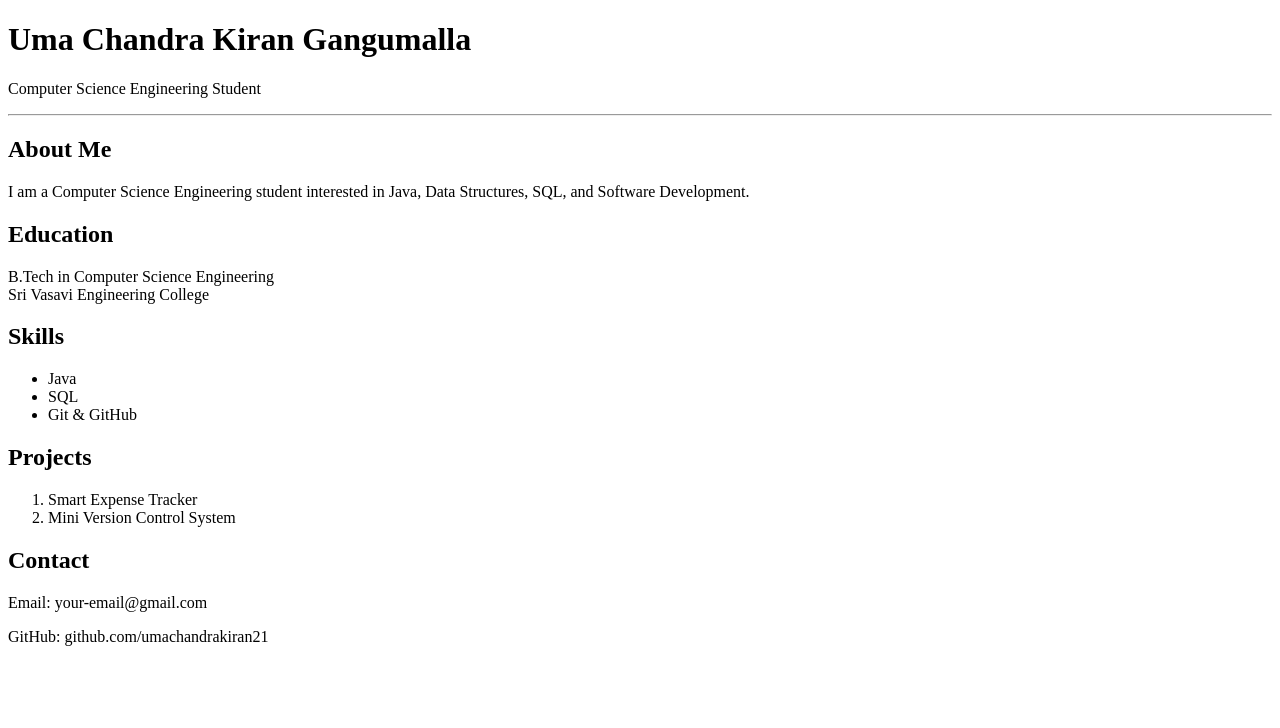
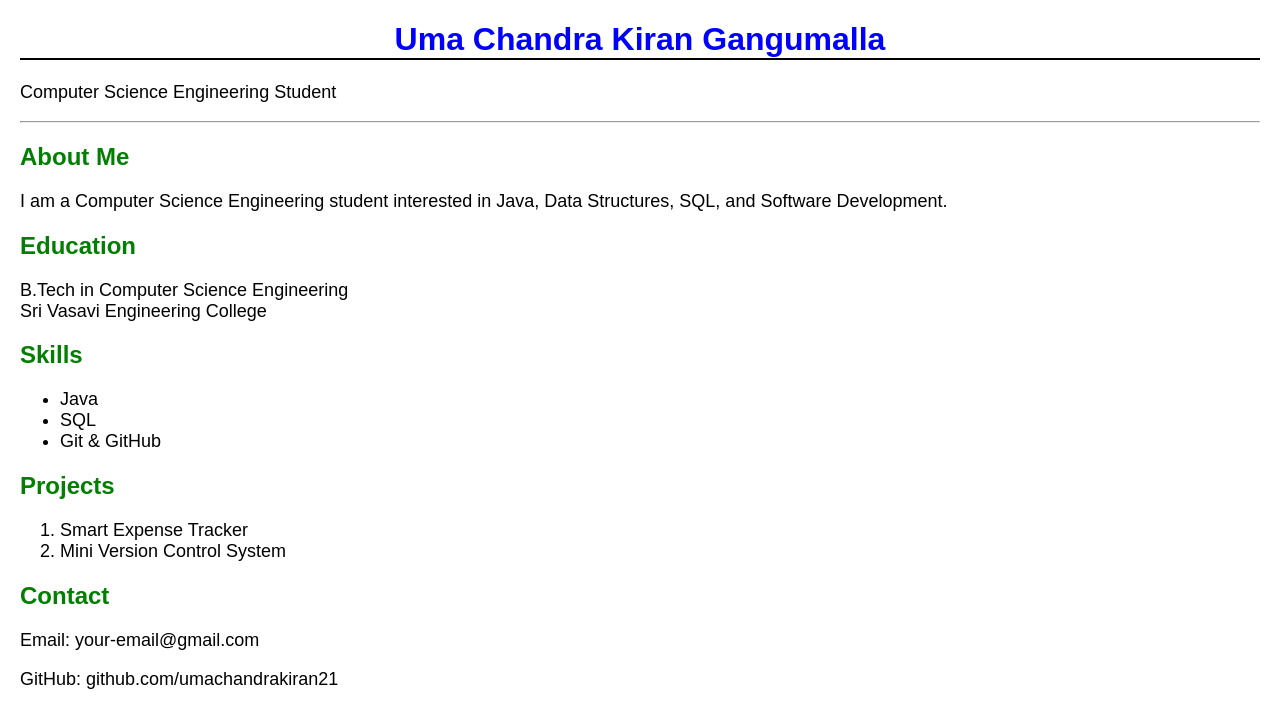
Before and after one commit to umachandrakiran21/portfolio, a plain HTML site: page src/index.html in a window 1280 px wide. Drawn offline with Linux system fonts and the light colour scheme.

Commit message:
Added CSS styling

```diff
--- a/src/index.html
+++ b/src/index.html
@@ -2,6 +2,7 @@
 <html>
 <head>
     <title>Uma Chandra Kiran Portfolio</title>
+    <link rel="stylesheet" href="style.css">
 </head>
 <body>
 
--- a/src/style.css
+++ b/src/style.css
@@ -0,0 +1,20 @@
+body {
+    font-family: Arial, sans-serif;
+    background-color: white;
+    margin: 20px;
+}
+
+h1 {
+    color: blue;
+    text-align: center;
+    border-bottom: 2px solid black;
+
+}
+
+h2 {
+    color: green;
+}
+
+p, li {
+    font-size: 18px;
+}
```
